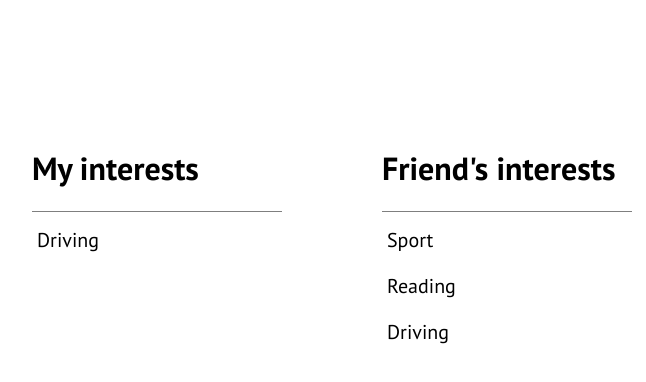
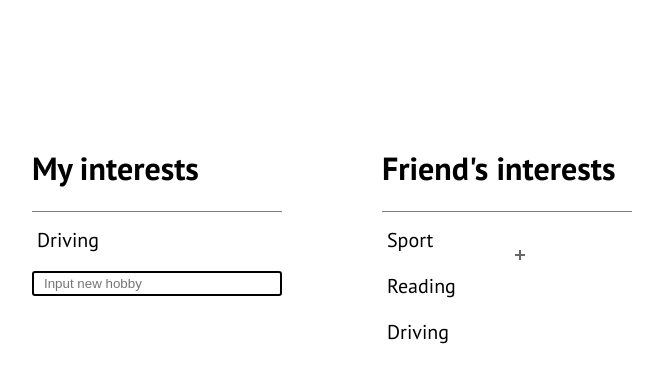
Before and after one commit to iskros/interests, a plain HTML site: page index.html in a window 1280 px wide. Shown: the whole page, without its empty margins (308-954 px from the left). Drawn offline with Linux system fonts and the light colour scheme.

Commit message:
add input

```diff
--- a/css/style.css
+++ b/css/style.css
@@ -24,6 +24,29 @@ html, body {
 .my {
 	float: left;
 }
+.my .new input {
+	border: 2px solid #000;
+	outline: none;
+	height: 25px;
+	width: 100%;
+	-webkit-border-radius: 3px;
+	-moz-border-radius: 5px;
+	border-radius: 3px;
+	padding-left: 10px;
+	-webkit-box-sizing: border-box;
+	-moz-box-sizing: border-box;
+	box-sizing: border-box;
+}
+.my .new button {
+	width: 25px;
+	height: 25px;
+	background: url(../images/add.gif) no-repeat center center;
+	border: none;
+	outline: none;
+	cursor: pointer;
+	margin: -25px 0 0 225px;
+	position: absolute;
+}
 .friend {
 	float: right;
 }
--- a/index.html
+++ b/index.html
@@ -33,6 +33,10 @@
       <div class="interests">
         <div class="el">Driving</div>
       </div>
+      <div class="new">
+        <input placeholder="Input new hobby">
+        <button class="add"></button>
+      </div>
     </div>
     <!--/-->
 
--- a/js/script.js
+++ b/js/script.js
@@ -20,12 +20,12 @@ addEl('.friend .interests .el', 'onclick', function(){
 
 
 	var els = document.querySelectorAll('.my .interests .el');
+
 	for (var i = 0; i < els.length; i++) {
+
 		if (els[i].textContent === value) {
 			document.querySelector('.error-message').style.color = '#f00';
-
 			setTimeout("document.querySelector('.error-message').style.color = '#fff'", 1000)
-
 			return;
 		}
 	};
@@ -47,4 +47,27 @@ document.querySelector('.my .interests').onclick = function(e) {
     	target.parentNode.removeChild(target);
 
     return false //
-  };
+};
+
+document.querySelector('.add').onclick = function  () {
+
+
+	var text = document.querySelector('.new input').value;
+	document.querySelector('.new input').value = "";
+
+	var div = document.querySelector('.el').cloneNode(true)
+		els = document.querySelectorAll('.my .interests .el');
+
+	for (var i = 0; i < els.length; i++) {
+
+		if (els[i].textContent === text) {
+			document.querySelector('.error-message').style.color = '#f00';
+			setTimeout("document.querySelector('.error-message').style.color = '#fff'", 1000)
+			return;
+		}
+	};
+
+	div.textContent = text;
+	document.querySelector('.my .interests').appendChild(div);
+
+};
```
Also changed, not shown: images/loup.png (added), 1 other file.
